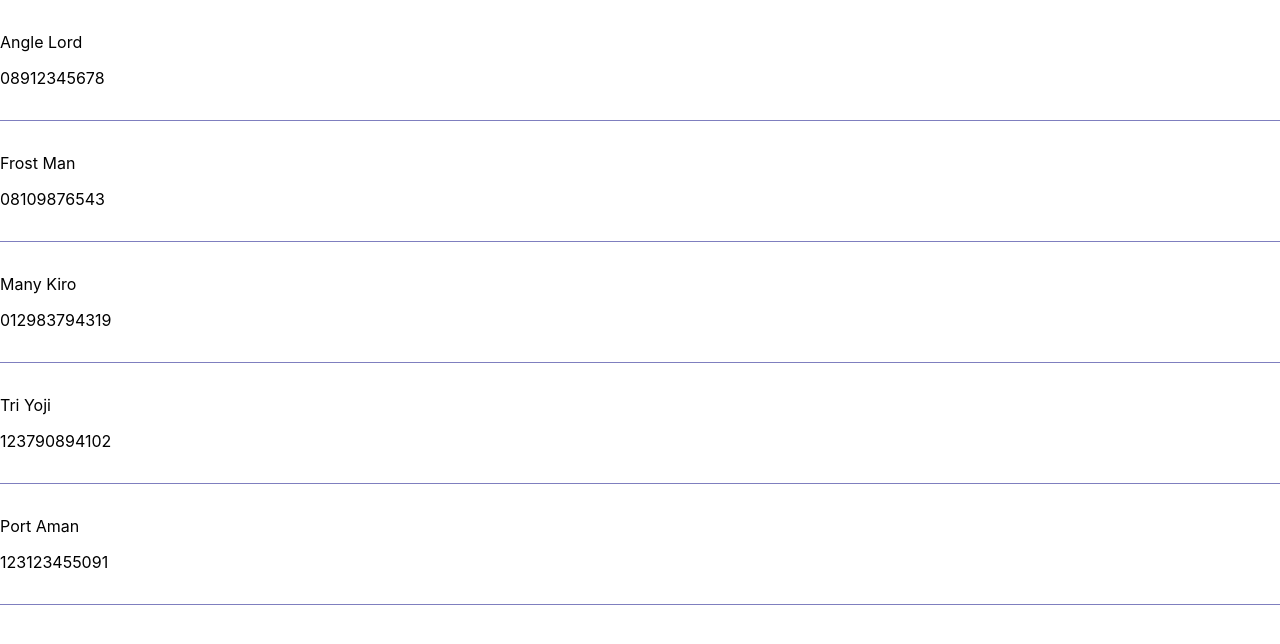
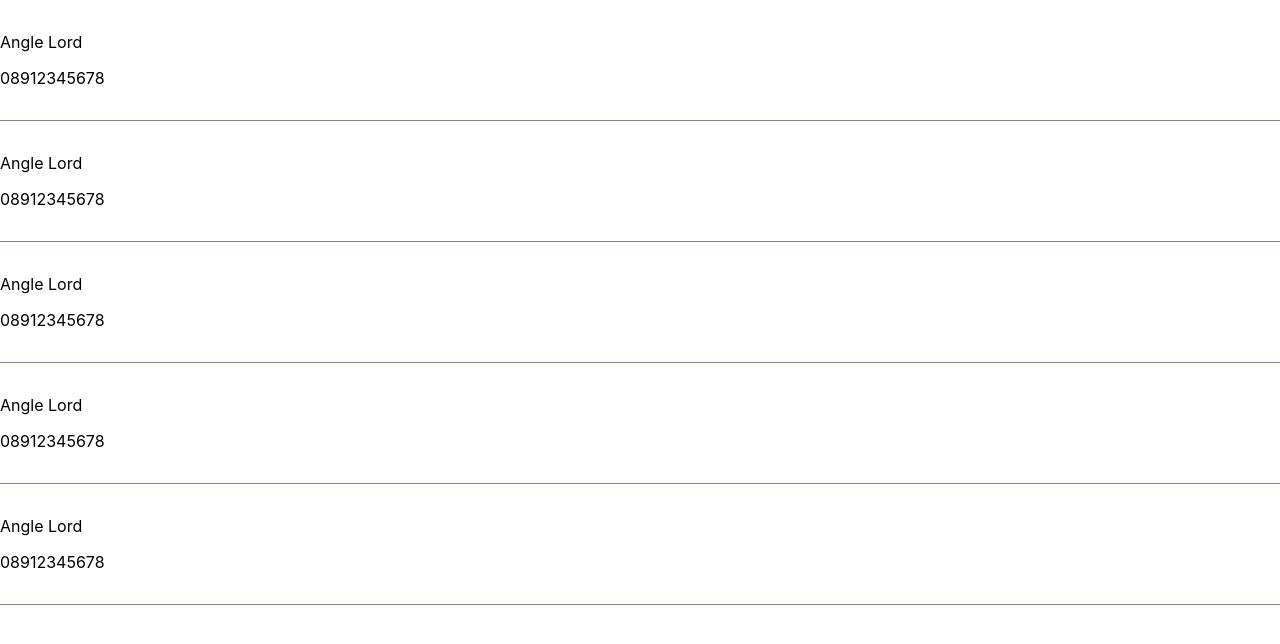
Before and after one commit to FathZulfaAli/coba-app, a React (Create React App) app: page / in a window 1280 px wide. Shown: the top 644 px of the page. Built offline with nearby package versions, Linux system fonts and the light colour scheme.

Commit message:
Learn Key dan Loop

```diff
--- a/src/App.tsx
+++ b/src/App.tsx
@@ -3,13 +3,40 @@ import React from "react";
 import Contact from "./components/Contact";
 
 function App() {
+  const contactItems = [
+    {
+      id: 1,
+      name: "Angle Lord",
+      phone:"08912345678"
+    },
+    {
+      id: 2,
+      name: "Frost Man",
+      phone:"08109876543"
+    },
+    {
+      id: 3,
+      name: "Many Kiro",
+      phone:"012983794319"
+    },
+    {
+      id: 4,
+      name: "Tri Yoji",
+      phone:"123790894102"
+    },
+    {
+      id: 5,
+      name: "Port Aman",
+      phone:"123123455091"
+    }
+  ];
+
   return (
     <div>
-      <Contact name="Angle Lord" phone="08912345678" />
-      <Contact name="Frost Man" phone="08109876543"/>
-      <Contact name="Many Kiro" phone="012983794319"/>
-      <Contact name="Tri Yoji" phone="123790894102"/>
-      <Contact name="Port Aman" phone="123123455091"/>
+      {contactItems.map((item) => (
+           <Contact key={item.id} name="Angle Lord" phone="08912345678" />
+                //key harus ada pada fungsi looping
+      ))}
     </div>
   );
 }
```
